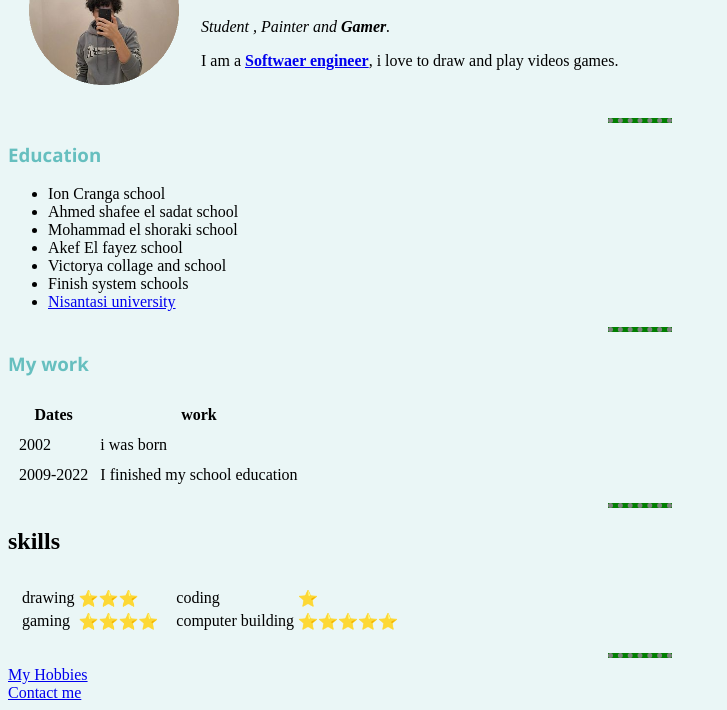
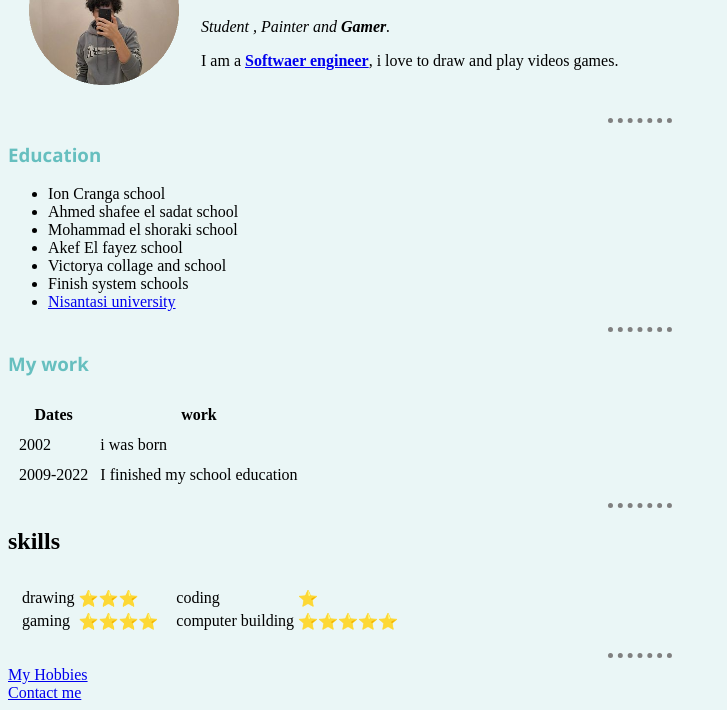
Before and after one commit to Dovakin02/cv, a plain HTML site: page index.html in a window 1280 px wide. Shown: the part 94-804 px from the top of the page, without its empty margins (0-727 px from the left). Drawn offline with Linux system fonts and the light colour scheme.

Commit message:
update styles,css

```diff
--- a/CSS/styles.CSS
+++ b/CSS/styles.CSS
@@ -6,7 +6,7 @@ hr {
   border-color: grey;
   border-width: 5px;
   width: 5%;
-  background-color:none;
+  background-color:#eaf6f6;
 }
 h1 {
   color: #66bfbf;
```
